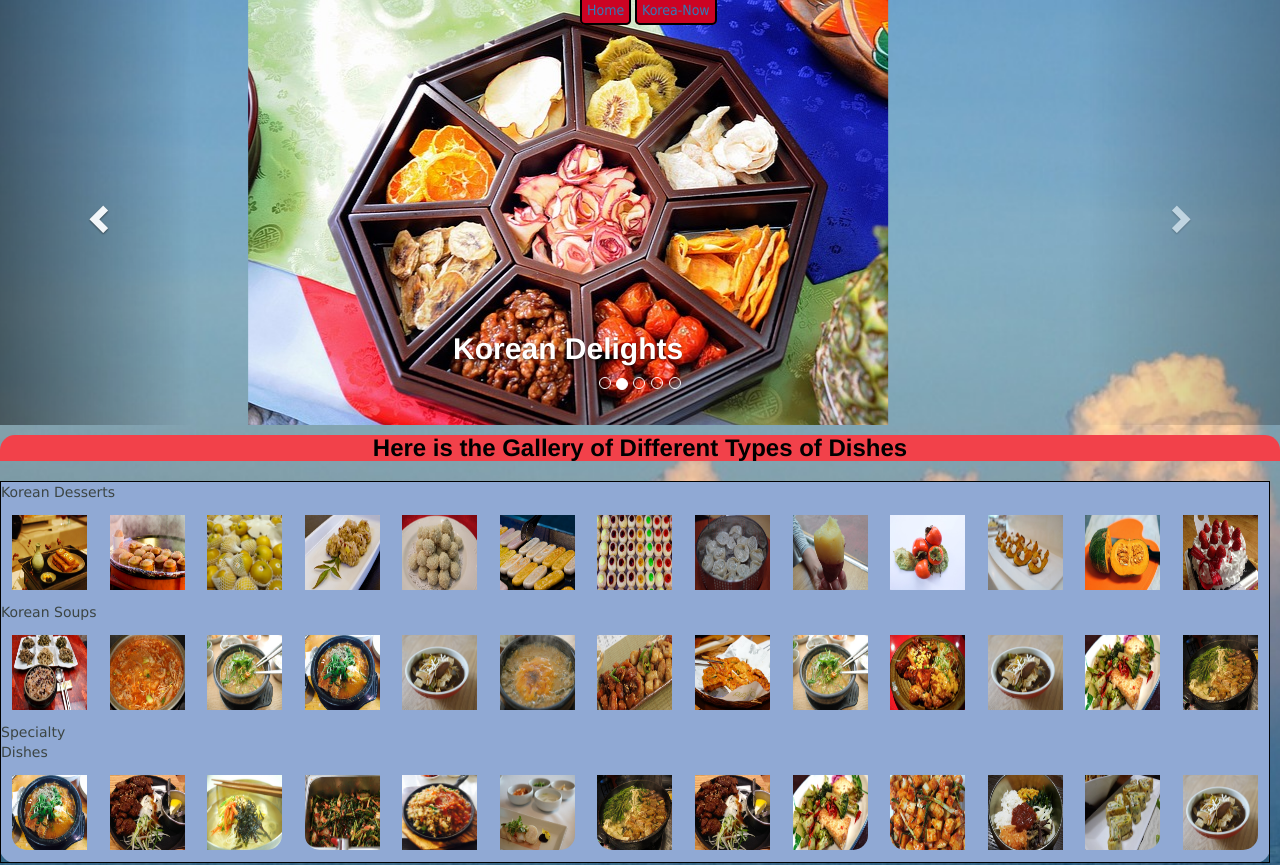
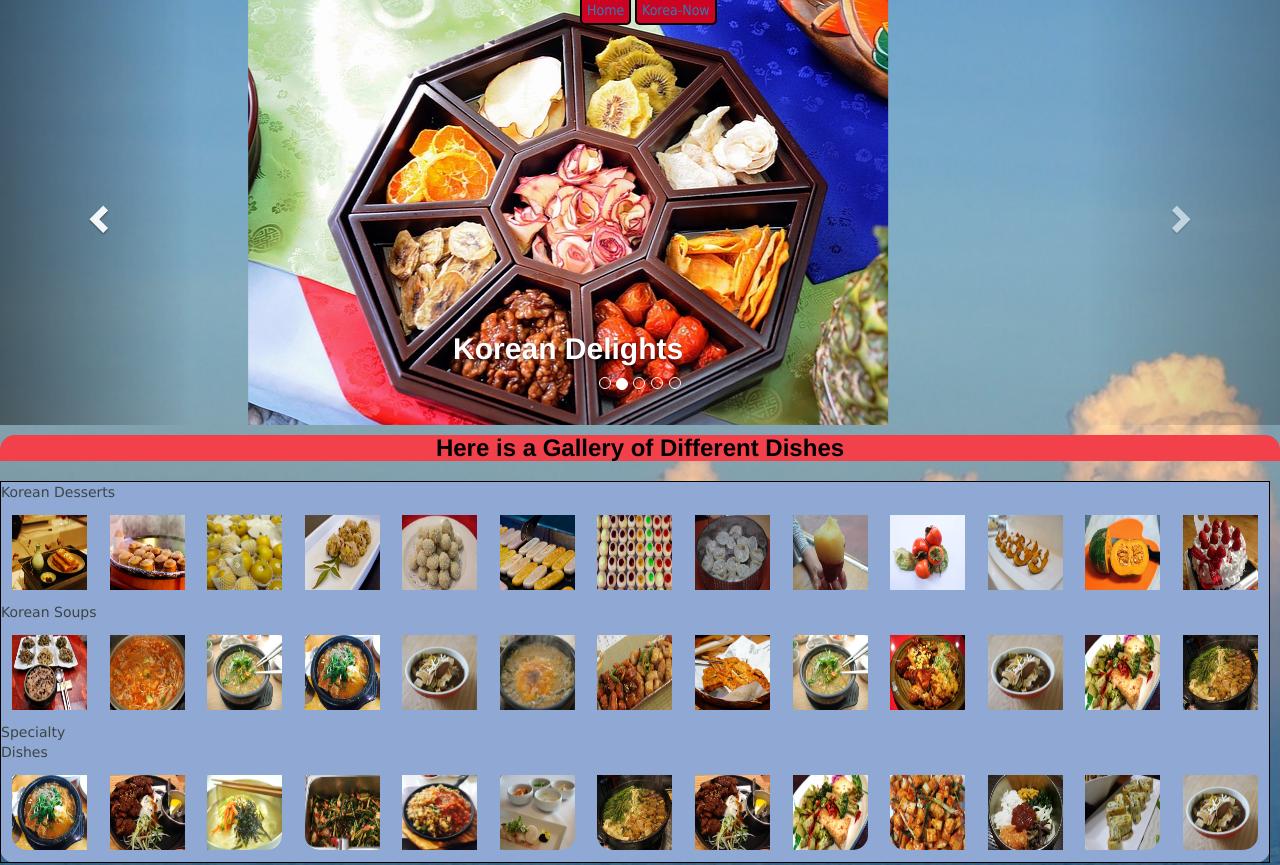
Before and after one commit to sunnyd41/sunnyd41.github.io, a plain HTML site: page cuisine.html in a window 1280 px wide. Shown: the top 865 px of the page. Drawn offline with nearby package versions, Linux system fonts and the light colour scheme.

Commit message:
phase2project

```diff
--- a/cuisine.html
+++ b/cuisine.html
@@ -80,9 +80,6 @@
 
 
 
-
-
-
 			<div id="header">
 			<div id="navbar">
 				<ul>
@@ -90,7 +87,7 @@
 					<li><a href="korea-now.html">Korea-Now</a></li>
 				</ul>
 			</div>
-				<h3><strong>Here is the Gallery of Different Types of Dishes</strong></h3>
+				<h3><strong>Here is a Gallery of Different Dishes</strong></h3>
 		</div>
 
 
```
